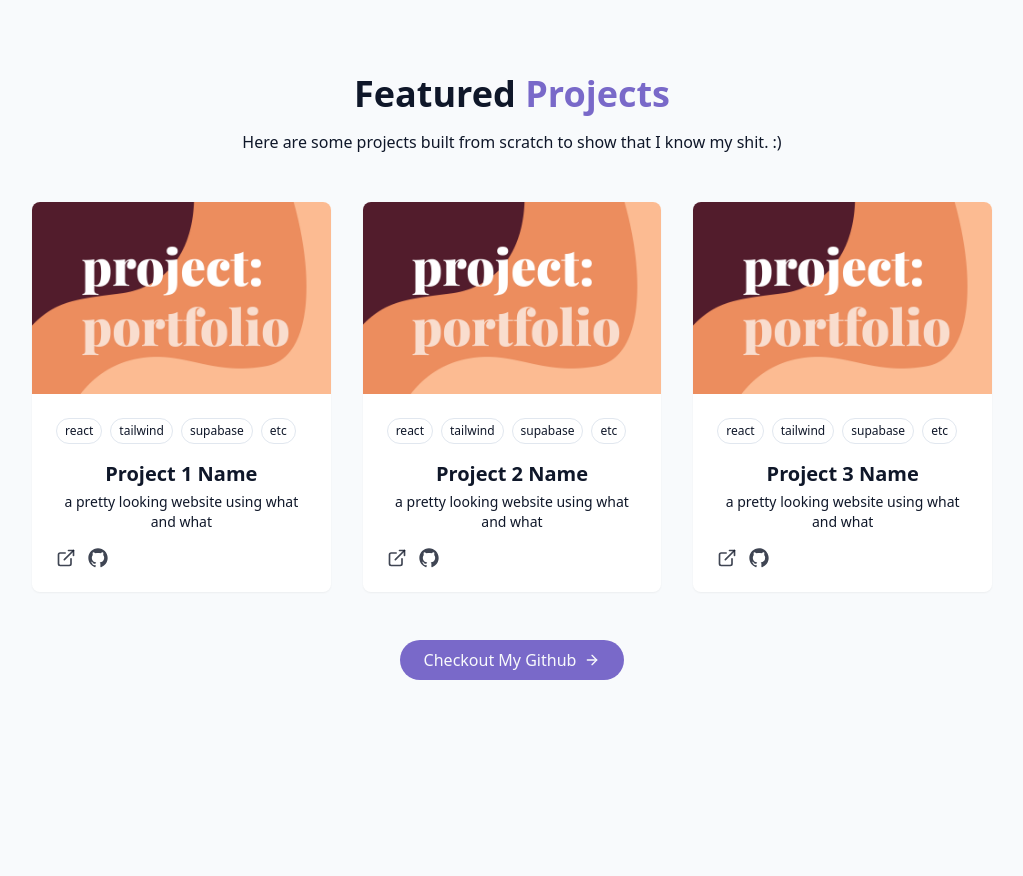
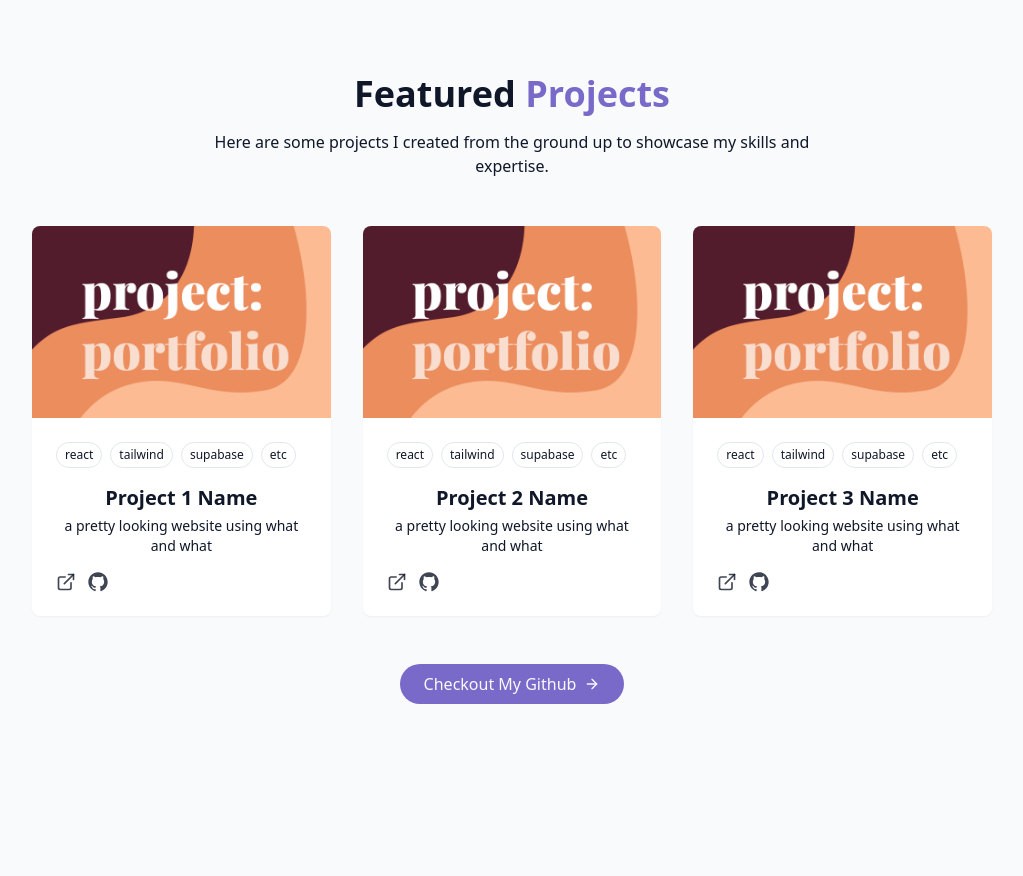
Before and after one commit to TmoodGitHub/Software-Engineer-Portfolio, a React (Vite) app: page / in a window 1280 px wide. Shown: the part 3560-4436 px from the top of the page, without its empty margins (128-1151 px from the left). Built offline with nearby package versions, Linux system fonts and the light colour scheme.

Commit message:
Update Project statement

```diff
--- a/src/components/ProjectsSection.jsx
+++ b/src/components/ProjectsSection.jsx
@@ -40,8 +40,8 @@ export const ProjectsSection = () => {
         </h2>
 
         <p className="text-center text-muted-foreground mb-12 max-w-2xl mx-auto">
-          Here are some projects built from scratch to show that I know my shit.
-          :)
+          Here are some projects I created from the ground up to showcase my
+          skills and expertise.
         </p>
 
         <div className="grid grid-cols-1 md:grid-cols-2 lg:grid-cols-3 gap-8">
```
